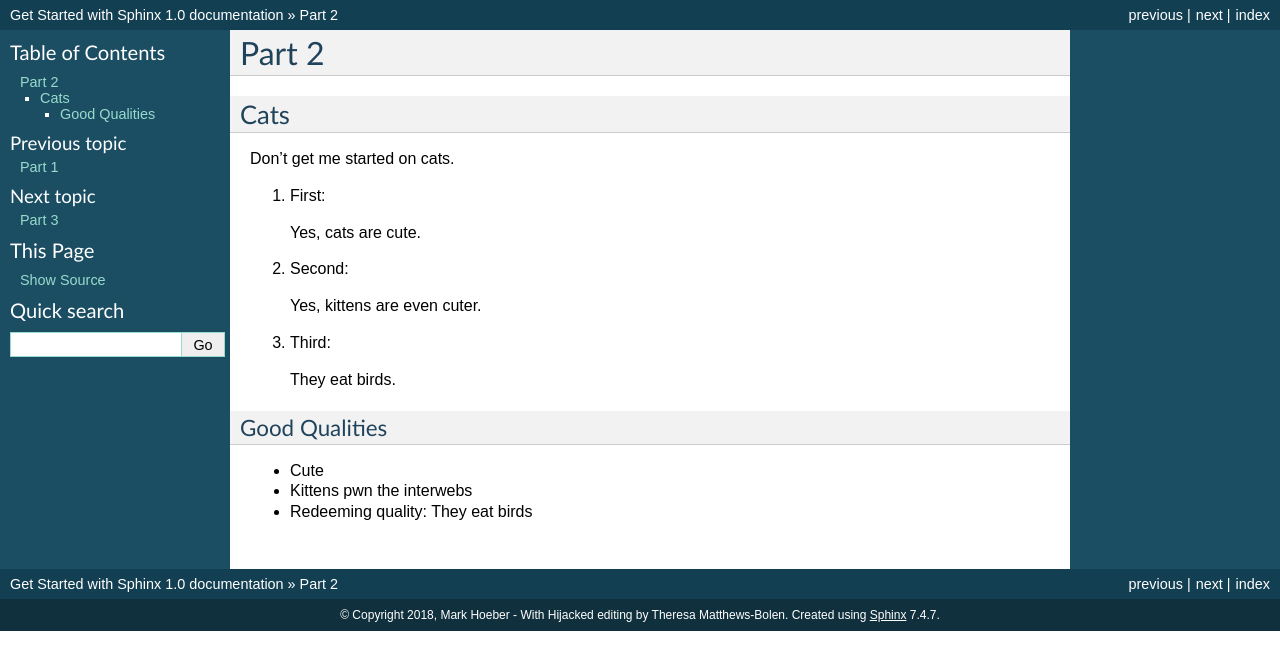
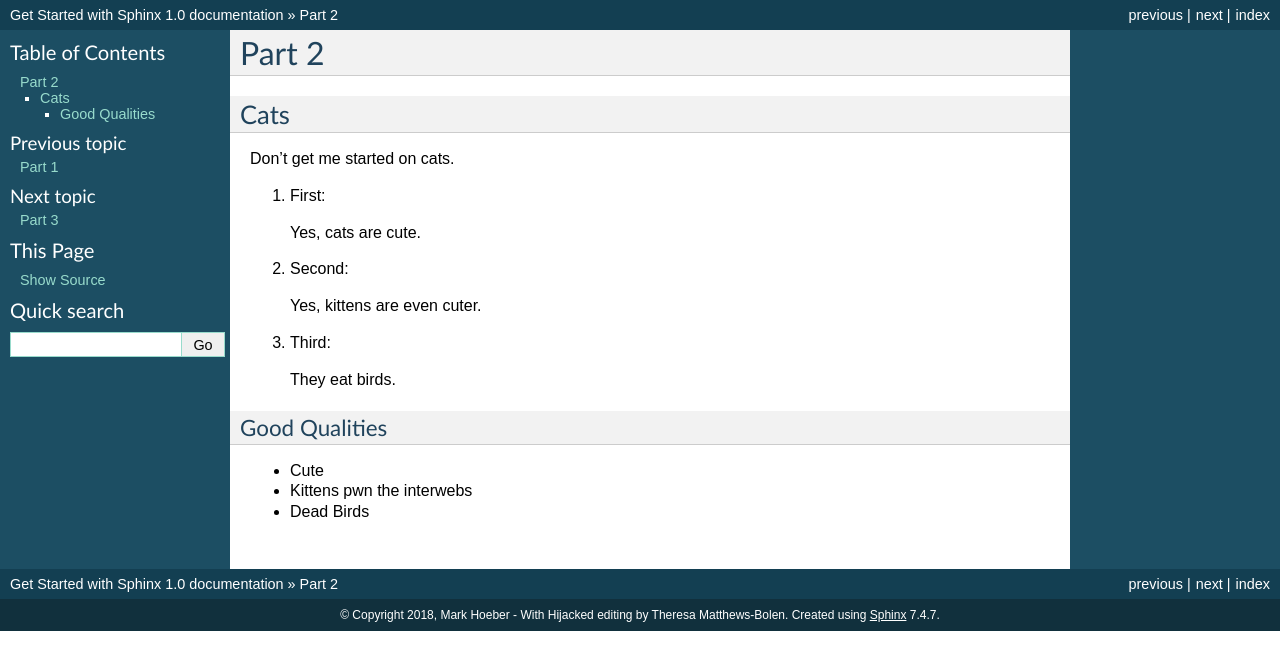
Before and after one commit to MarkHoeber/get_started_sphinx, a Sphinx documentation site: the page built from source/part-2.rst, in a window 1280 px wide. Shown: the top 670 px of the page. Built offline with Sphinx 7.4.7, drawn with Linux system fonts in a browser that asks for light colours.

Commit message:
Update part-2.rst

```diff
--- a/source/part-2.rst
+++ b/source/part-2.rst
@@ -28,4 +28,4 @@ Good Qualities
 
 * Kittens pwn the interwebs
 
-* Redeeming quality: They eat birds
+* Dead Birds
```
